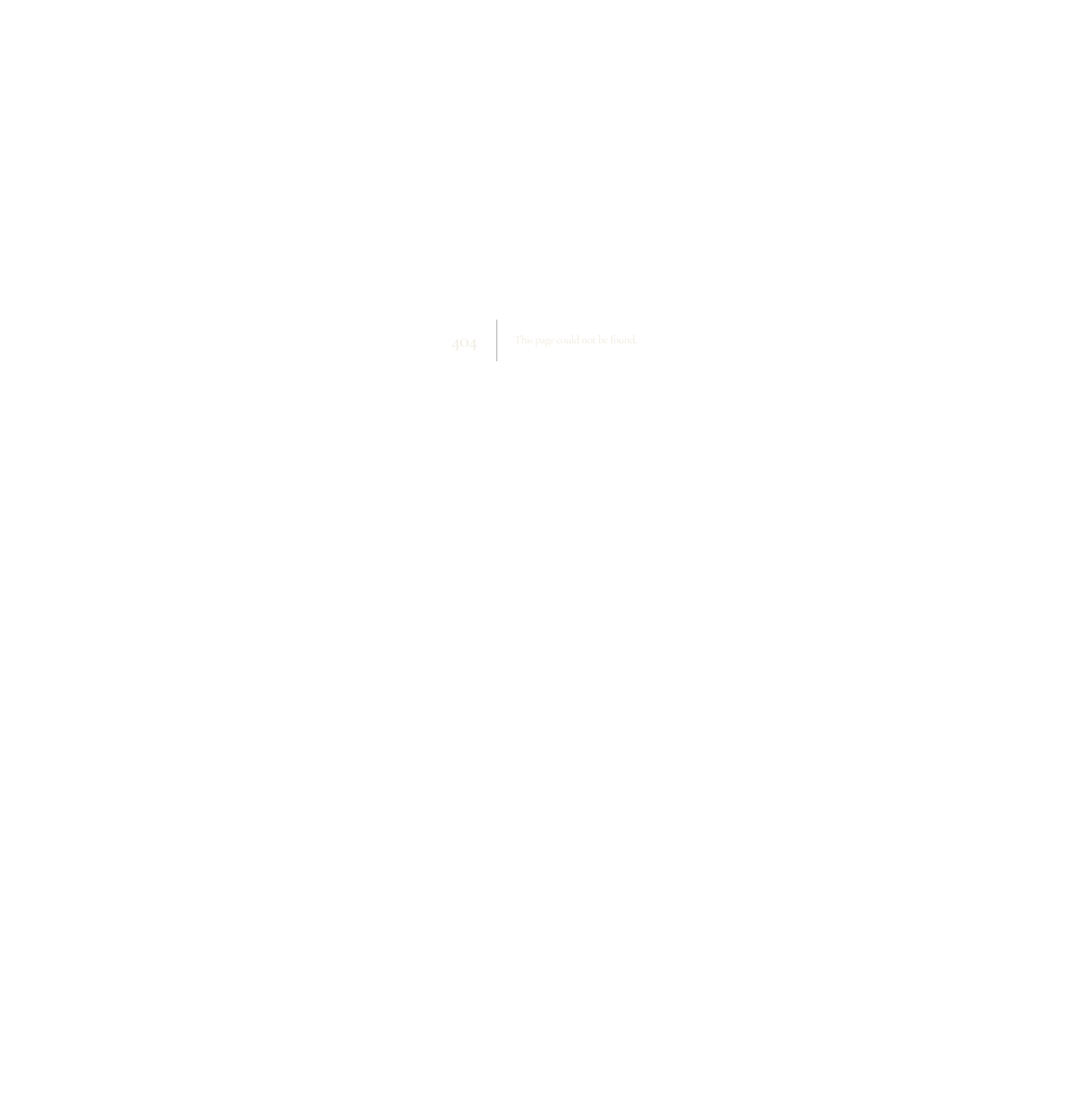
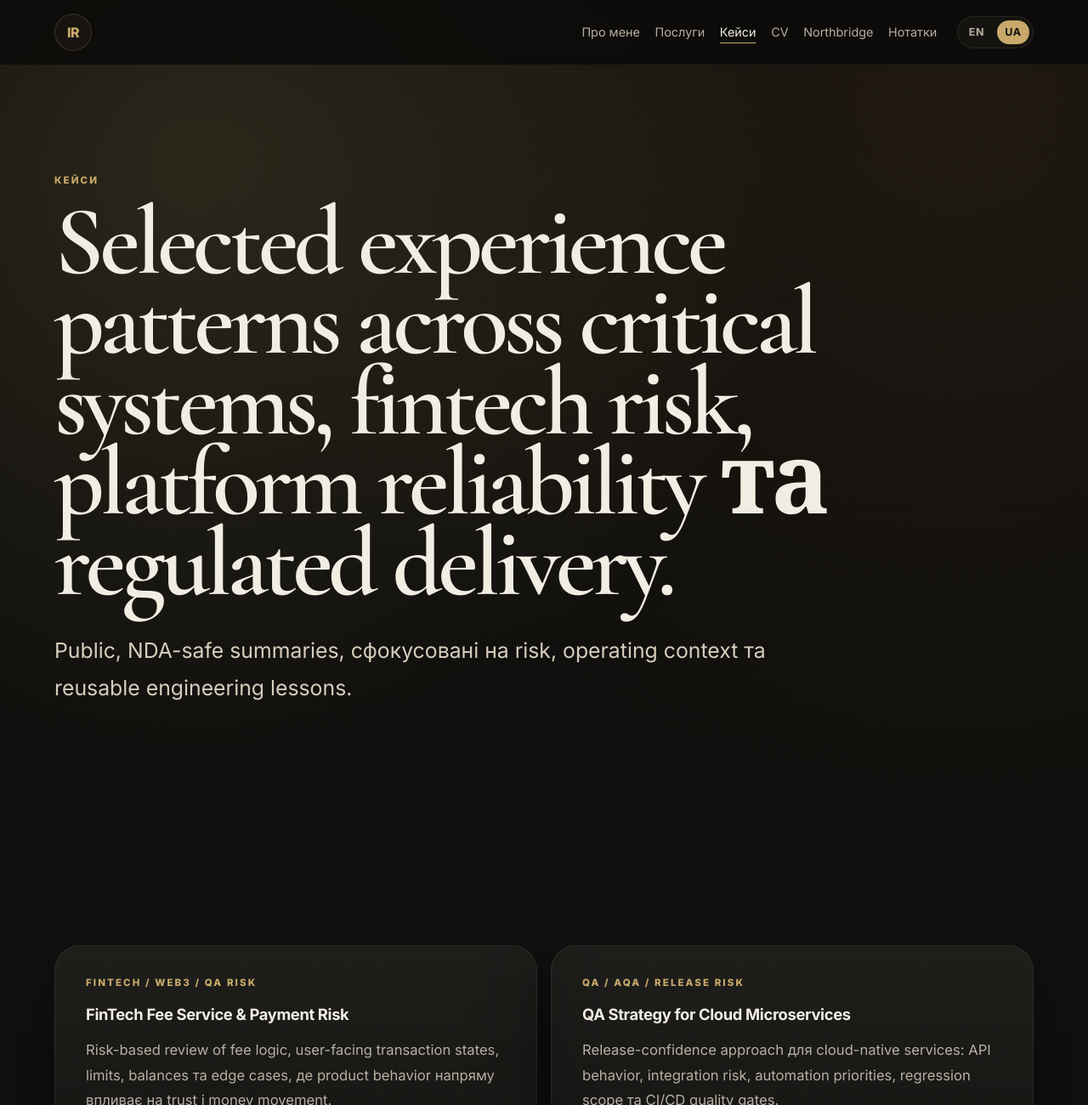
Before and after one commit to IRozinko/ivan-rozinko-site, a Next.js app: page /ua/case-studies in a window 1280 px wide. Before the commit this address had no page. Shown: the top 1300 px of the page at 85% size. Before the commit the page ends 800 px from the top, so only its background shows below. Built offline with nearby package versions, Linux system fonts and the light colour scheme.

Commit message:
Add Ukrainian case studies page

```diff
--- /dev/null
+++ b/app/ua/case-studies/page.tsx
@@ -0,0 +1,25 @@
+import { SiteFooter } from '../../components/SiteFooter';
+import { SiteNav } from '../../components/SiteNav';
+
+const cases = [
+  ['FinTech Fee Service & Payment Risk', 'Risk-based review of fee logic, user-facing transaction states, limits, balances та edge cases, де product behavior напряму впливає на trust і money movement.', 'FinTech / Web3 / QA Risk', '/case-studies/fintech-fee-service-payment-risk'],
+  ['QA Strategy for Cloud Microservices', 'Release-confidence approach для cloud-native services: API behavior, integration risk, automation priorities, regression scope та CI/CD quality gates.', 'QA / AQA / Release Risk', '/case-studies/qa-strategy-cloud-microservices'],
+  ['Platform Reliability & CI/CD Control', 'Operational readiness across deployment pipelines, infrastructure, monitoring, rollback paths та production ownership.', 'Platform / SRE / DevOps', '/case-studies/platform-reliability-cicd-control'],
+  ['Firmware-to-Software Systems Thinking', 'Low-level engineering experience як спосіб краще бачити state, constraints, timing, boundaries та hidden failure modes.', 'Firmware / Software', '/case-studies/firmware-to-software-systems-thinking'],
+  ['Regulated IT & Audit-Ready Delivery', 'Technical documentation, stakeholder alignment та evidence-ready delivery у regulated environments.', 'Regulated Systems', '/case-studies/regulated-it-audit-ready-delivery'],
+];
+
+export default function UkrainianCaseStudiesPage() {
+  return (
+    <main>
+      <SiteNav active="case-studies" locale="ua" enHref="/case-studies" uaHref="/ua/case-studies" />
+      <section className="section hero">
+        <div className="eyebrow">Кейси</div>
+        <h1>Selected experience patterns across critical systems, fintech risk, platform reliability та regulated delivery.</h1>
+        <p className="lead">Public, NDA-safe summaries, сфокусовані на risk, operating context та reusable engineering lessons.</p>
+      </section>
+      <section className="section grid two">{cases.map(([title, text, tag, url]) => <a className="card repo" href={url} key={title}><div className="eyebrow">{tag}</div><h3>{title}</h3><p>{text}</p></a>)}</section>
+      <SiteFooter locale="ua" />
+    </main>
+  );
+}
```
